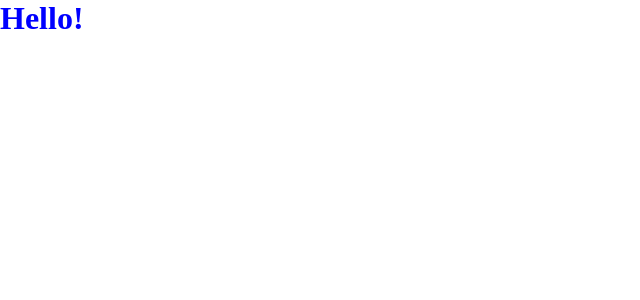
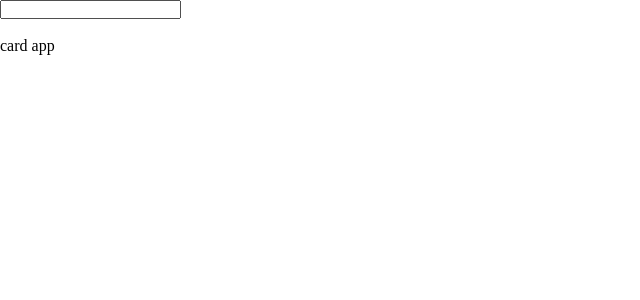
Before and after one commit to giuliatognali/vite-boolflix, a Vue app: page / in a window 1280 px wide. Shown: the top 300 px of the page, without its empty margins (0-640 px from the left). Built offline with nearby package versions, Linux system fonts and the light colour scheme.

Commit message:
Milestone 0

```diff
--- a/index.html
+++ b/index.html
@@ -3,7 +3,7 @@
   <head>
     <meta charset="UTF-8" />
     <meta name="viewport" content="width=device-width, initial-scale=1.0" />
-    <title>Vite Template</title>
+    <title>Boolflix</title>
   </head>
   <body>
     <div id="app"></div>
--- a/package.json
+++ b/package.json
@@ -1,5 +1,5 @@
 {
-  "name": "vue-vite-template",
+  "name": "vite-boolflix",
   "private": true,
   "version": "1.0.0",
   "type": "module",
--- a/src/App.vue
+++ b/src/App.vue
@@ -1,15 +1,21 @@
 <script>
-import HelloApp from './components/HelloApp.vue'
+
+//imported components
+import HeaderApp from './components/HeaderApp.vue';
+import MainApp from './components/MainApp.vue';
+
 export default {
   name: 'App',
   components: {
-    HelloApp
+    HeaderApp,
+    MainApp
   }
 }
 </script>
 
 <template>
-  <HelloApp />
+  <HeaderApp />
+  <MainApp />
 </template>
 
 <style lang="scss" scoped></style>
--- /dev/null
+++ b/src/components/CardApp.vue
@@ -0,0 +1,18 @@
+<script>
+    export default {
+        name: 'CardApp'
+
+    }
+</script>
+<template>
+    <div>
+        card app
+
+    </div>
+</template>
+
+
+
+<style lang="scss" scoped>
+
+</style>
--- /dev/null
+++ b/src/components/HeaderApp.vue
@@ -0,0 +1,23 @@
+<script>
+import SearcBar from './SearcBar.vue';
+    export default {
+        name: 'HeaderApp',
+        components: {
+            SearcBar
+        }
+
+    }
+</script>
+
+
+<template>
+    <div>
+<SearcBar/>
+<br>
+    </div>
+</template>
+
+
+<style lang="scss" scoped>
+
+</style>
--- a/src/components/HelloApp.vue
+++ /dev/null
@@ -1,16 +0,0 @@
-<script>
-export default{
-  name: 'HelloApp'
-}
-</script>
-
-<template>
-    <h1>Hello!</h1>
-</template>
-
-<style lang="scss" scoped>
-h1{
-    color:blue
-}
-
-</style>
--- /dev/null
+++ b/src/components/MainApp.vue
@@ -0,0 +1,22 @@
+<script>
+import MoviesList from './MoviesList.vue';
+    export default {
+        name:'MainApp',
+        components: {
+            MoviesList
+        }
+
+    }
+</script>
+
+
+<template>
+    <div>
+<MoviesList/>
+    </div>
+</template>
+
+
+<style lang="scss" scoped>
+
+</style>
--- /dev/null
+++ b/src/components/MoviesList.vue
@@ -0,0 +1,22 @@
+<script>
+import CardApp from './CardApp.vue';
+    export default {
+        nome: 'MoviesList',
+        components: {
+            CardApp
+        }
+
+    }
+</script>
+<template>
+    <div>
+
+<CardApp/>
+    </div>
+</template>
+
+
+
+<style lang="scss" scoped>
+
+</style>
--- /dev/null
+++ b/src/components/SearcBar.vue
@@ -0,0 +1,18 @@
+<script>
+    export default {
+        name: 'SearcBar'
+
+    }
+</script>
+
+<template>
+    <div>
+<input type="search">
+    </div>
+</template>
+
+
+
+<style lang="scss" scoped>
+
+</style>
```
Also changed, not shown: 1 other file (tests, documents, lock files or other folders).
